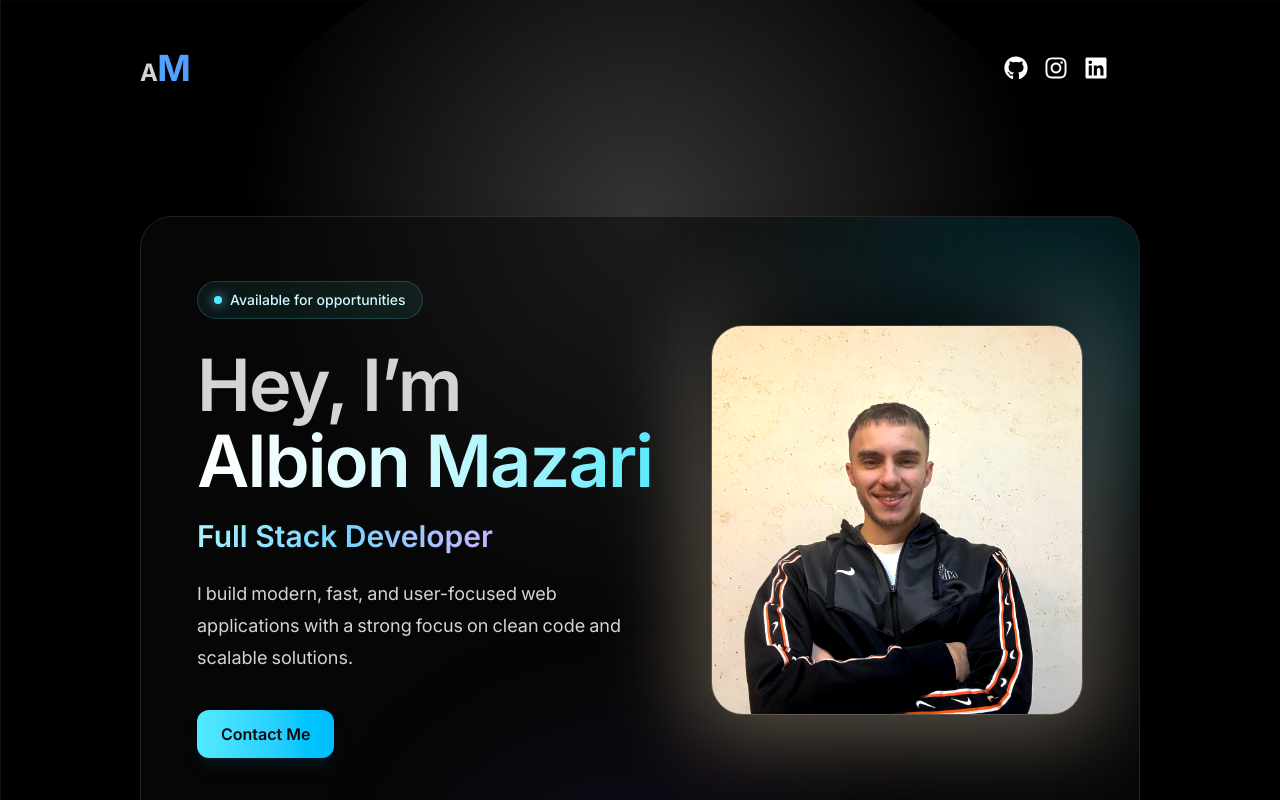
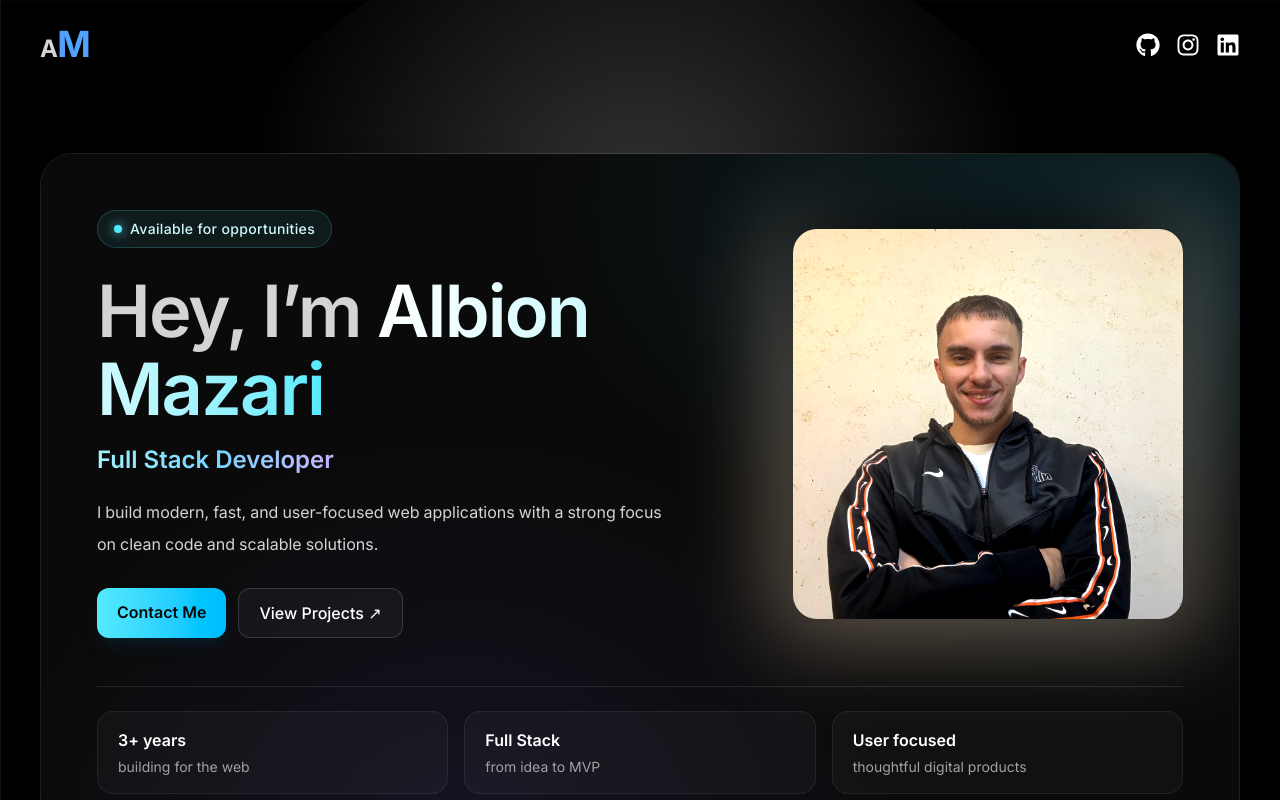
Before and after one commit to albionn7/portofolio, a React (Vite) app: page / in a window 1280 px wide. Shown: the top 800 px of the page. Built offline with nearby package versions, Linux system fonts and the light colour scheme.

Commit message:
fixed the borders of the hero section

```diff
--- a/package.json
+++ b/package.json
@@ -1,7 +1,7 @@
 {
   "name": "react-portofolio",
   "private": true,
-  "version": "1.0.5",
+  "version": "1.0.6",
   "type": "module",
   "scripts": {
     "dev": "vite",
--- a/src/App.jsx
+++ b/src/App.jsx
@@ -16,7 +16,7 @@ const App = () => {
         {/* <div class="absolute inset-0 -z-10 h-full w-full bg-white bg-[radial-gradient(#e5e7eb_1px,transparent_1px)] [background-size:16px_16px]"></div> */}
       </div>
 
-      <div className="container mx-auto px-8 md:px-35 relative z-10">
+      <div className="relative z-10 mx-auto w-full max-w-7xl px-4 sm:px-6 lg:px-10">
         <Navbar />
         <Hero />
         <About />
--- a/src/components/Hero.jsx
+++ b/src/components/Hero.jsx
@@ -20,16 +20,29 @@ const Hero = () => {
   const words = HERO_CONTENT.split(" ");
 
   return (
-    <section className="relative isolate overflow-hidden rounded-[2rem] border border-white/10 bg-neutral-950/60 px-6 py-12 shadow-2xl shadow-black/30 sm:px-10 lg:px-14 lg:py-16">
-      <div className="pointer-events-none absolute -right-24 -top-28 -z-10 h-96 w-96 rounded-full bg-cyan-400/15 blur-[100px]" />
-      <div className="pointer-events-none absolute -bottom-36 left-1/3 -z-10 h-80 w-80 rounded-full bg-violet-500/15 blur-[100px]" />
-      <div className="flex flex-wrap items-center justify-between gap-12 lg:flex-nowrap">
-        <div className="w-full lg:w-[58%] flex flex-col items-center lg:items-start text-center lg:text-left">
+    <section
+      className="relative isolate overflow-hidden rounded-[32px] border px-5 py-9 shadow-2xl shadow-black/30 sm:px-9 sm:py-12 lg:px-14 lg:py-14"
+      style={{
+        borderRadius: "32px",
+        borderColor: "rgba(255, 255, 255, 0.12)",
+      }}
+    >
+      <div
+        aria-hidden="true"
+        className="pointer-events-none absolute inset-0 -z-10 rounded-[inherit]"
+        style={{
+          backgroundColor: "#0a0a0a",
+          backgroundImage:
+            "radial-gradient(ellipse at 88% 8%, rgba(34, 211, 238, 0.12), transparent 38%), radial-gradient(ellipse at 35% 100%, rgba(139, 92, 246, 0.10), transparent 42%)",
+        }}
+      />
+      <div className="grid grid-cols-1 items-center gap-10 lg:grid-cols-[1.1fr_0.9fr] lg:gap-12">
+        <div className="flex w-full flex-col items-center text-center lg:items-start lg:text-left">
           <motion.div
             variants={container(0)}
             initial="hidden"
             animate="visible"
-            className="mb-7 inline-flex items-center gap-2 rounded-full border border-cyan-300/20 bg-cyan-300/[0.07] px-4 py-2 text-sm font-medium text-cyan-100"
+            className="mb-6 inline-flex items-center gap-2 rounded-full border border-cyan-300/20 bg-cyan-300/[0.07] px-4 py-2 text-xs font-medium tracking-wide text-cyan-100 sm:text-sm"
           >
             <span className="h-2 w-2 rounded-full bg-cyan-300 shadow-[0_0_12px_#67e8f9]" />
             Available for opportunities
@@ -38,10 +51,10 @@ const Hero = () => {
             variants={container(0.1)}
             initial="hidden"
             animate="visible"
-            className="text-5xl font-semibold leading-[1.05] tracking-tight sm:text-6xl lg:text-7xl"
+            className="text-4xl font-semibold leading-[1.08] tracking-tight sm:text-5xl lg:text-6xl xl:text-7xl"
           >
             Hey, I’m{" "}
-            <span className="bg-gradient-to-r from-white via-cyan-100 to-cyan-300 bg-clip-text text-transparent">
+            <span className="block bg-gradient-to-r from-white via-cyan-100 to-cyan-300 bg-clip-text text-transparent lg:inline">
               Albion Mazari
             </span>
           </motion.h1>
@@ -50,13 +63,13 @@ const Hero = () => {
             variants={container(0.5)}
             initial="hidden"
             animate="visible"
-            className="mt-5 bg-gradient-to-r from-cyan-200 via-sky-300 to-violet-300 bg-clip-text text-2xl font-semibold text-transparent sm:text-3xl"
+            className="mt-4 bg-gradient-to-r from-cyan-200 via-sky-300 to-violet-300 bg-clip-text text-xl font-semibold text-transparent sm:text-2xl"
           >
             Full Stack Developer
           </motion.span>
 
           <motion.p
-            className="mt-6 max-w-xl text-base leading-8 text-neutral-300 sm:text-lg"
+            className="mt-5 max-w-xl text-[15px] leading-7 text-neutral-300 sm:text-base sm:leading-8"
             variants={{
               hidden: {},
               visible: {
@@ -81,46 +94,45 @@ const Hero = () => {
             variants={container(1.5)}
             initial="hidden"
             animate="visible"
-            className="mt-9 flex flex-wrap justify-center gap-4 lg:justify-start"
+            className="mt-7 flex flex-wrap justify-center gap-3 lg:justify-start"
           >
             <a
               href="#contact"
-              className="rounded-xl bg-gradient-to-r from-cyan-300 to-sky-400 px-6 py-3 font-semibold text-neutral-950 shadow-lg shadow-cyan-950/40 transition duration-300 hover:-translate-y-0.5 hover:shadow-cyan-500/20"
+              className="rounded-xl bg-gradient-to-r from-cyan-300 to-sky-400 px-5 py-3 text-sm font-semibold text-neutral-950 shadow-lg shadow-cyan-950/40 transition duration-300 hover:-translate-y-0.5 hover:shadow-cyan-500/20 sm:text-base"
             >
               Contact Me
             </a>
-            {/* <button className="px-6 py-3 rounded-xl bg-gradient-to-r from-cyan-400 to-blue-500 text-black font-medium hover:scale-105 transition-all duration-300 shadow-lg">
-                    Download CV
-                    </button> */}
+            <a
+              href="#projects"
+              className="rounded-xl border border-white/15 bg-white/[0.04] px-5 py-3 text-sm font-medium text-white transition duration-300 hover:-translate-y-0.5 hover:border-white/30 hover:bg-white/[0.08] sm:text-base"
+            >
+              View Projects <span aria-hidden="true">↗</span>
+            </a>
           </motion.div>
         </div>
 
-        <div className="w-full lg:w-[42%] flex justify-center lg:justify-end">
+        <div className="flex w-full justify-center lg:justify-end">
           <div className="relative h-72 w-72 sm:h-80 sm:w-80 lg:h-[390px] lg:w-[390px]">
-            {/* soft blurred glow behind */}
             <img
               src={profilePic}
               alt=""
               aria-hidden="true"
-              className="absolute inset-0 h-full w-full rounded-3xl object-cover blur-2xl scale-110 opacity-40"
+              className="absolute inset-0 h-full w-full scale-110 rounded-3xl object-cover opacity-40 blur-2xl"
             />
-
-            {/* main image */}
+            <div className="absolute inset-0" style={{ transform: "scaleY(-1)" }}>
               <motion.img
                 initial={{ x: 100, opacity: 0 }}
                 animate={{ x: 0, opacity: 1 }}
                 transition={{ duration: 1, delay: 1.2 }}
                 src={profilePic}
                 alt="Albion Mazari"
-              className="relative h-full w-full rounded-[2rem] border border-white/15 object-cover object-[50%_25%]
-                 shadow-2xl shadow-black/50
-                 contrast-110 brightness-105 saturate-110
-                 scale-y-[-1]"
+                className="h-full w-full rounded-3xl object-cover object-[50%_25%] shadow-2xl shadow-black/50 contrast-110 brightness-105 saturate-110"
               />
             </div>
           </div>
         </div>
-      <div className="mt-12 grid grid-cols-1 gap-3 border-t border-white/10 pt-6 sm:grid-cols-3">
+      </div>
+      <div className="mt-9 grid grid-cols-3 gap-2 border-t border-white/10 pt-5 sm:mt-12 sm:gap-4 sm:pt-6">
         {[
           ["3+ years", "building for the web"],
           ["Full Stack", "from idea to MVP"],
@@ -128,10 +140,12 @@ const Hero = () => {
         ].map(([title, detail]) => (
           <div
             key={title}
-            className="rounded-2xl border border-white/[0.07] bg-white/[0.03] px-5 py-4 text-center sm:text-left"
+            className="min-w-0 rounded-xl border border-white/[0.07] bg-white/[0.03] px-2 py-3 text-center sm:rounded-2xl sm:px-5 sm:py-4 sm:text-left"
           >
-            <p className="font-semibold text-white">{title}</p>
-            <p className="mt-1 text-sm text-neutral-400">{detail}</p>
+            <p className="text-xs font-semibold text-white sm:text-base">{title}</p>
+            <p className="mt-1 text-[10px] leading-tight text-neutral-400 sm:text-sm sm:leading-normal">
+              {detail}
+            </p>
           </div>
         ))}
       </div>
--- a/src/components/Navbar.jsx
+++ b/src/components/Navbar.jsx
@@ -4,13 +4,13 @@ import { FaInstagram } from "react-icons/fa";
 
 const Navbar = () => {
   return (
-    <nav className="mb-20 flex items-center justify-between py-6">
+    <nav className="mb-8 flex items-center justify-between py-4 sm:mb-12 sm:py-6 lg:mb-16">
       <div className="flex shrink-0 items-center">
         <h1 className="text-2xl font-bold tracking-tight">
           A<span className="text-blue-400 text-4xl">M</span>
         </h1>
       </div>
-      <div className="m-8 flex items-center justify-center gap-4 text-2xl text-white">
+      <div className="m-0 flex items-center justify-center gap-4 text-2xl text-white">
         <a
           href="https://github.com/albionn7"
           target="_blank"
--- a/src/constants/index.js
+++ b/src/constants/index.js
@@ -126,6 +126,6 @@ export const PROJECTS = [
 
 export const CONTACT = {
   address: "Struga, North Macedonia",
-  phoneNo: "+387 189 3718",
-  email: "albionnazari@hotmail.com",
+  phoneNo: "+389 71 893 718",
+  email: "albionmazari@gmail.com",
 };
```
Lines whose indentation alone changed are shown as unchanged.
